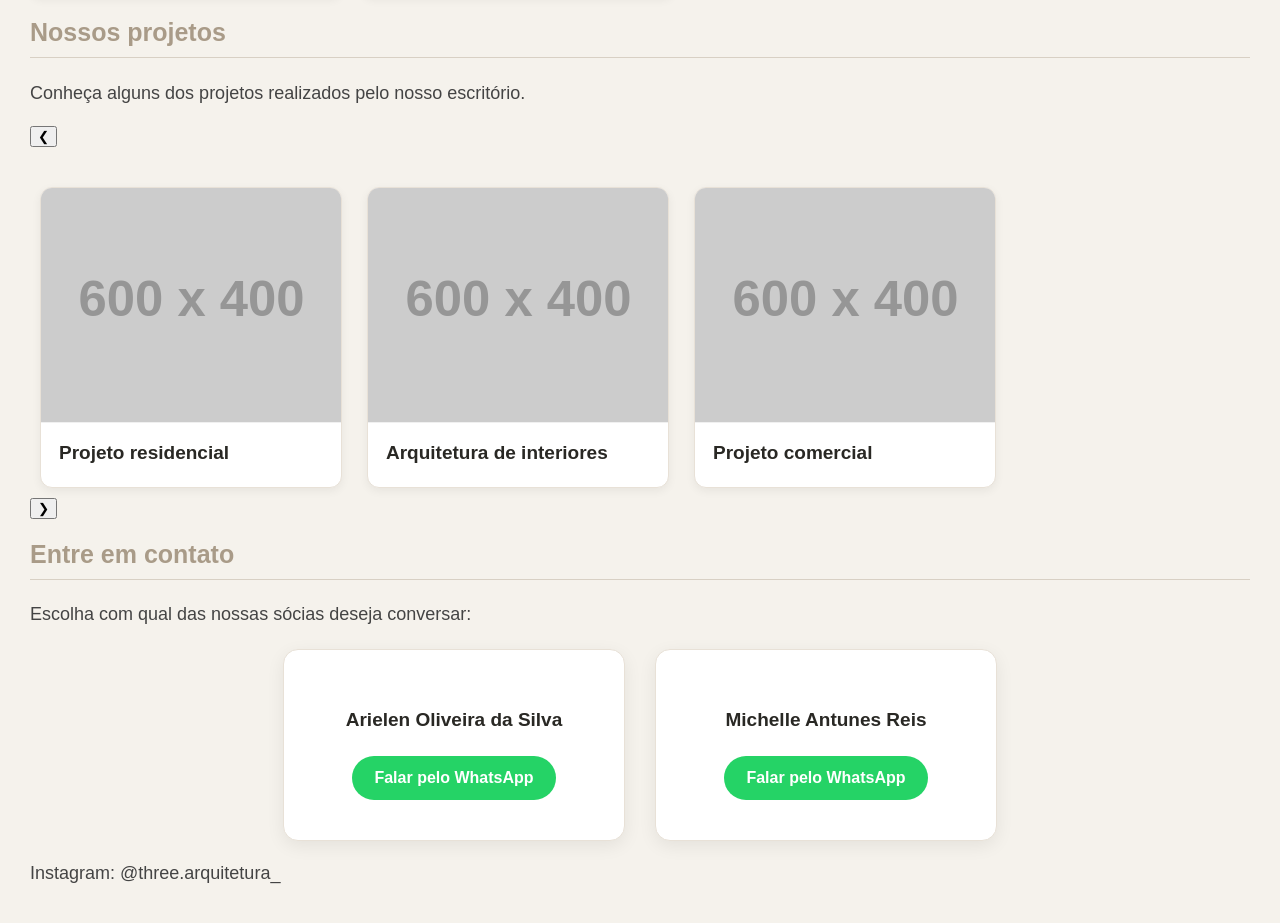
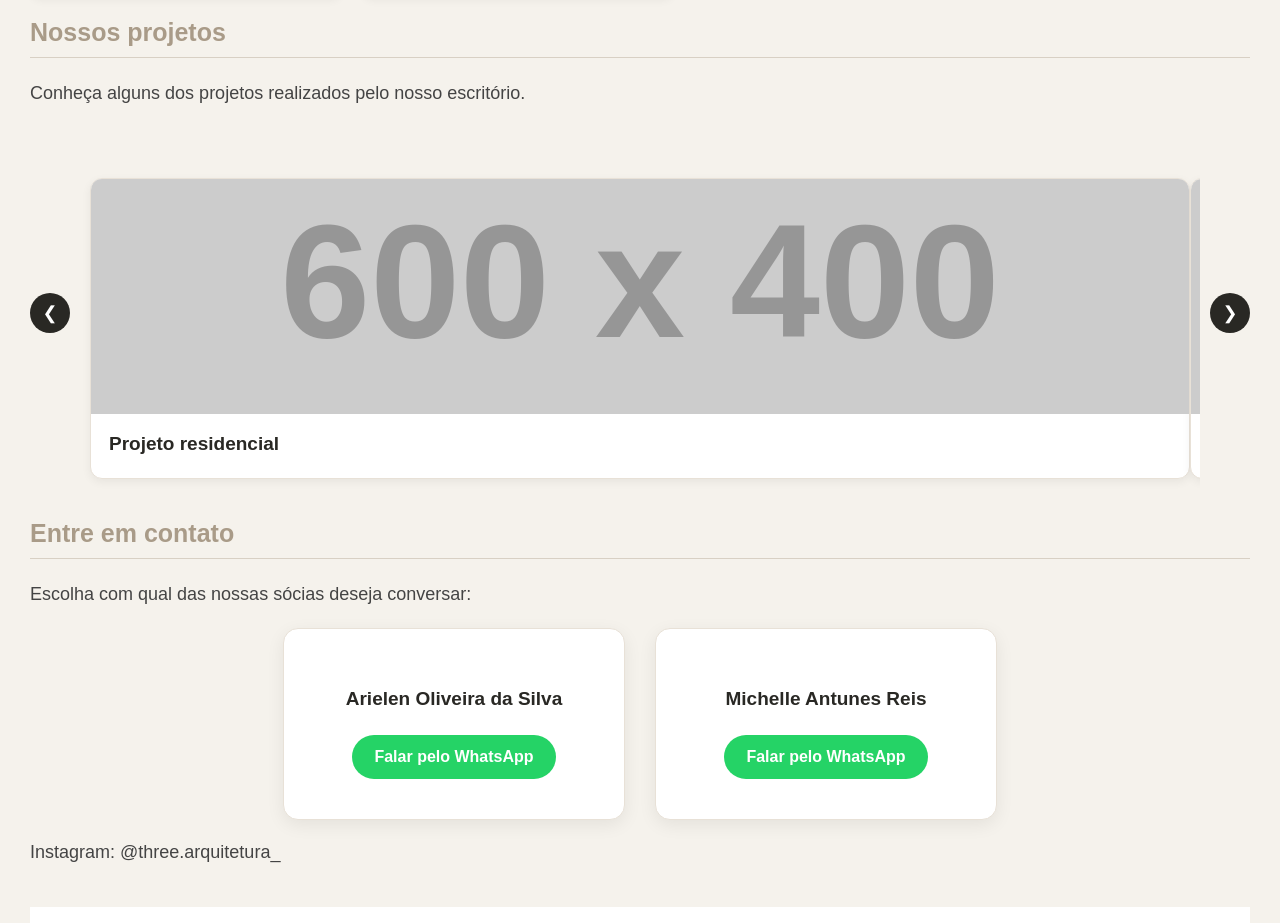
Before and after one commit to HitalloOliveira/three-arquitetura, a plain HTML site: page index.html in a window 1280 px wide. Shown: the part 1849-2772 px from the top of the page. Drawn offline with Linux system fonts and the light colour scheme; placeholder pictures from the web are drawn by us.

Commit message:
Update style.css

```diff
--- a/style.css
+++ b/style.css
@@ -395,3 +395,46 @@ p {
     color: #292824;
     text-decoration: none;
 }
+/* Carrossel de projetos */
+
+.carrossel {
+    display: flex;
+    align-items: center;
+    gap: 10px;
+    width: 100%;
+    margin: 30px auto;
+}
+
+.janela-carrossel {
+    width: 100%;
+    overflow: hidden;
+}
+
+.galeria {
+    display: flex;
+    flex-wrap: nowrap;
+    gap: 0;
+    transition: transform 0.5s ease;
+}
+
+.galeria .projeto {
+    flex: 0 0 100%;
+    width: 100%;
+    box-sizing: border-box;
+}
+
+.seta {
+    background-color: #292824;
+    color: white;
+    border: none;
+    border-radius: 50%;
+    width: 40px;
+    height: 40px;
+    font-size: 18px;
+    cursor: pointer;
+    flex-shrink: 0;
+}
+
+.seta:hover {
+    background-color: #a99b88;
+}
```
